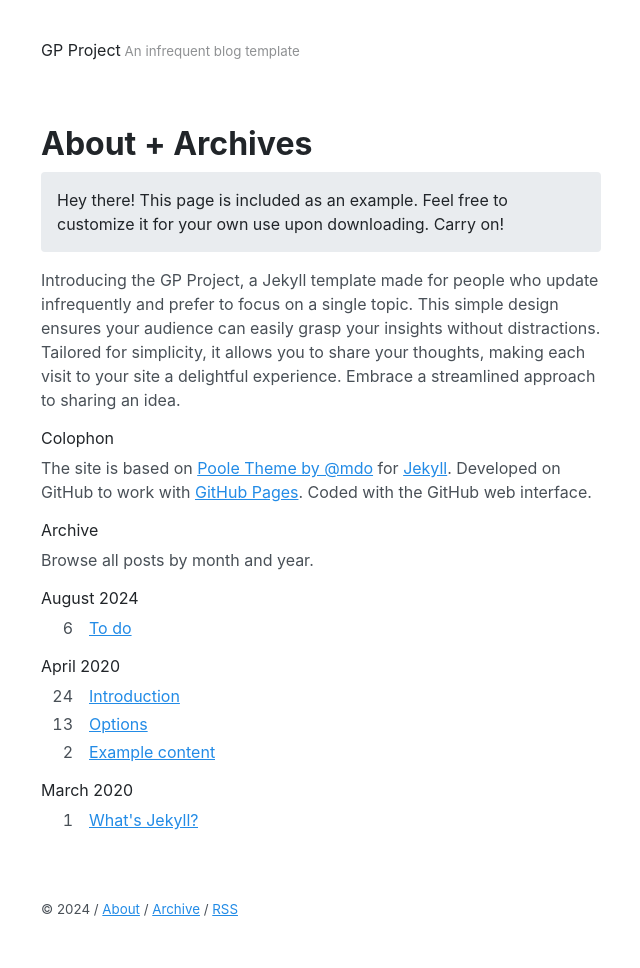
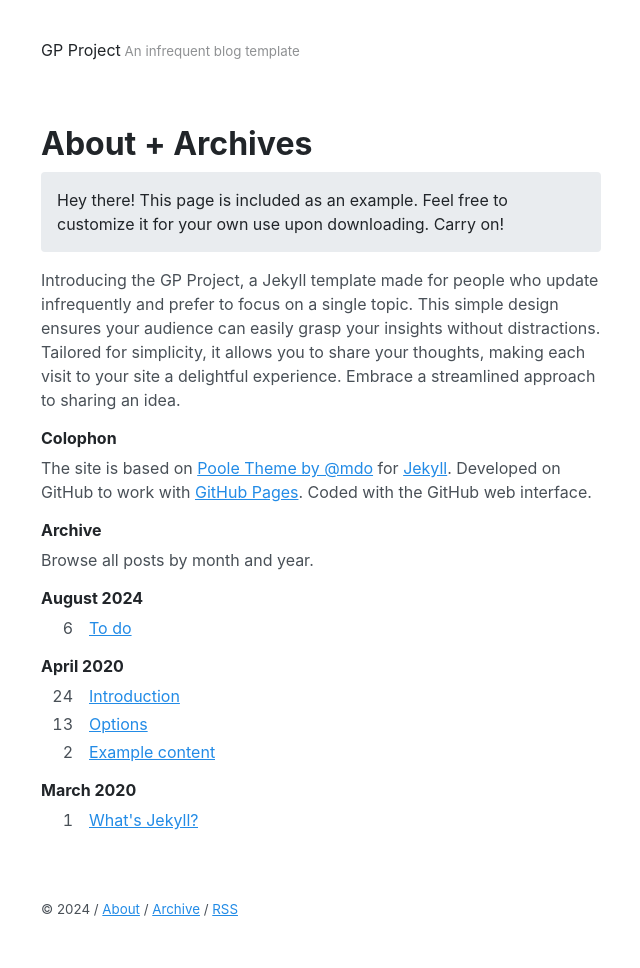
Before and after one commit to akmolteni/gp, a Jekyll site: the page built from archive.md, in a window 1280 px wide. Shown: the whole page, without its empty margins (319-959 px from the left). Built offline with Jekyll 4.4.1, drawn with Linux system fonts in a browser that asks for light colours.

Commit message:
Update _toc.scss

```diff
--- a/_sass/_toc.scss
+++ b/_sass/_toc.scss
@@ -51,7 +51,3 @@ margin-bottom: 4em;
 	text-align:right;
 	margin-right:1rem;
 }
-
-.toc H2 {
-	font-weight:normal;
-}
```
